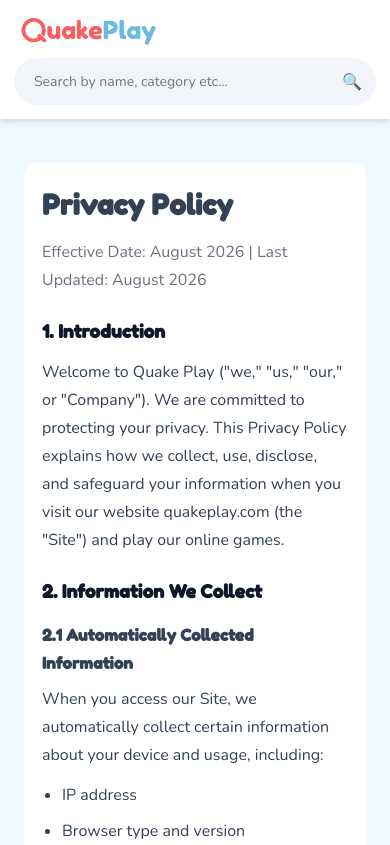
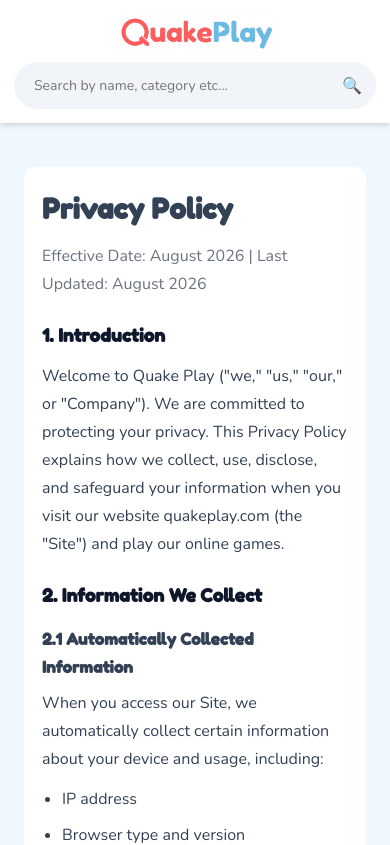
Before and after one commit to kaleshavali123/quakeplay-games, a React (Create React App) app in the folder frontend/: page /privacy-policy in a window 390 px wide. Shown: the top 845 px of the page. Built offline with nearby package versions, Linux system fonts and the light colour scheme.

Commit message:
UI Changes

```diff
--- a/frontend/src/index.css
+++ b/frontend/src/index.css
@@ -1173,7 +1173,7 @@
 
   .play-game-page {
     width: 100%;
-    height: 85vh;
+    height: 83vh;
     border-radius: 0;
   }
 }
@@ -1193,6 +1193,15 @@
   .fullscreen-btn {
     padding: 8px 12px;
     font-size: 13px;
+  }
+}
+
+@media (max-width: 380px) {
+
+  .play-game-page {
+    width: 100%;
+    height: 77vh;
+    border-radius: 0;
   }
 }
 
@@ -1460,13 +1469,24 @@
   }
 }
 
+
 @media (max-width: 480px) {
+  .nav {
+    position: relative;
+  }
+
+  .logo-link {
+    display: block;
+    width: fit-content;
+    margin: 0 auto;
+  }
+
   .logo-img {
-    height: 32px;
-  }
-}
-
-@media (max-width: 480px) {
+    display: block;
+    max-width: 100%;
+    max-height: 100%;
+  }
+
   .logo {
     font-size: 22px;
   }
--- a/frontend/src/pages/GamePage.js
+++ b/frontend/src/pages/GamePage.js
@@ -99,27 +99,7 @@
     };
   }, [game]);
 
-  // SCROLL BEHAVIOR — auto-scroll to iframe on mobile, same as old PlayGame
-  useEffect(() => {
-    if (!game) return;
-    hasScrolledRef.current = false;
 
-    if (typeof window === "undefined" || window.innerWidth > 768) {
-      if (!location.hash) window.scrollTo(0, 0);
-      return;
-    }
-
-    const scrollToGameSection = () => {
-      if (hasScrolledRef.current || !gameSectionRef.current) return;
-      gameSectionRef.current.scrollIntoView({ behavior: "smooth", block: "center" });
-      hasScrolledRef.current = true;
-    };
-
-    const timer = window.setTimeout(scrollToGameSection, 150);
-    requestAnimationFrame(scrollToGameSection);
-
-    return () => window.clearTimeout(timer);
-  }, [game, location.hash]);
 
   if (loading) return <div className="loading-text">Loading Game...</div>;
 
```
